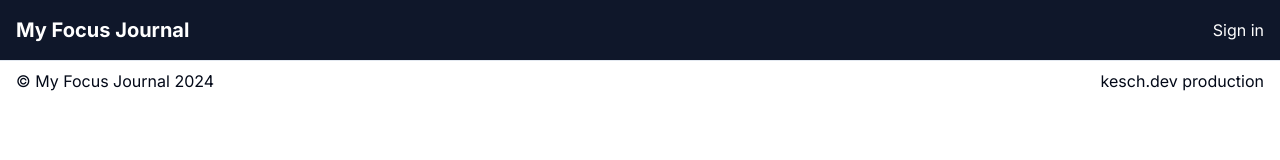
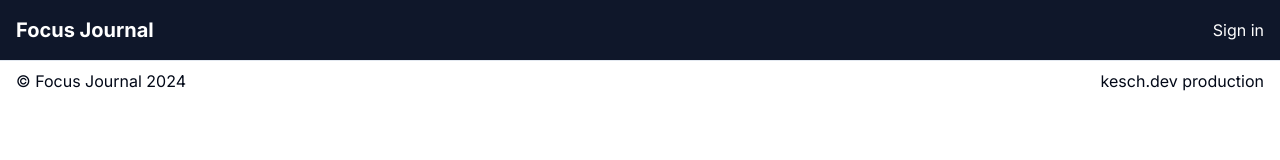
Before and after one commit to lukaskesch/lifejournal.io, a Next.js app in the folder frontend/: page /app/logs/new/retroactive in a window 1280 px wide. Shown: the top 160 px of the page. Built offline with nearby package versions, Linux system fonts and the light colour scheme; no server answers.

Commit message:
Drop my from the name. Now its just focus journal

```diff
--- a/frontend/src/components/layout/Footer.tsx
+++ b/frontend/src/components/layout/Footer.tsx
@@ -3,7 +3,7 @@ export default function Footer() {
     <footer>
       <hr />
       <div className="flex justify-between px-4 py-2">
-        <div>&copy; My Focus Journal {new Date().getFullYear()}</div>
+        <div>&copy; Focus Journal {new Date().getFullYear()}</div>
         <div>
           <a href="https://kesch.dev">kesch.dev</a> production
         </div>
--- a/frontend/src/components/layout/Header.tsx
+++ b/frontend/src/components/layout/Header.tsx
@@ -23,7 +23,7 @@ function InnerHeader() {
     <header className="bg-primary text-white p-4">
       <nav className=" flex justify-between items-center">
         <Link href="/" className="text-xl font-bold">
-          My Focus Journal
+          Focus Journal
         </Link>
         <ul className="flex space-x-4">
           {session ? (
```
Also changed, not shown: 1 other file (tests, documents, lock files or other folders).
